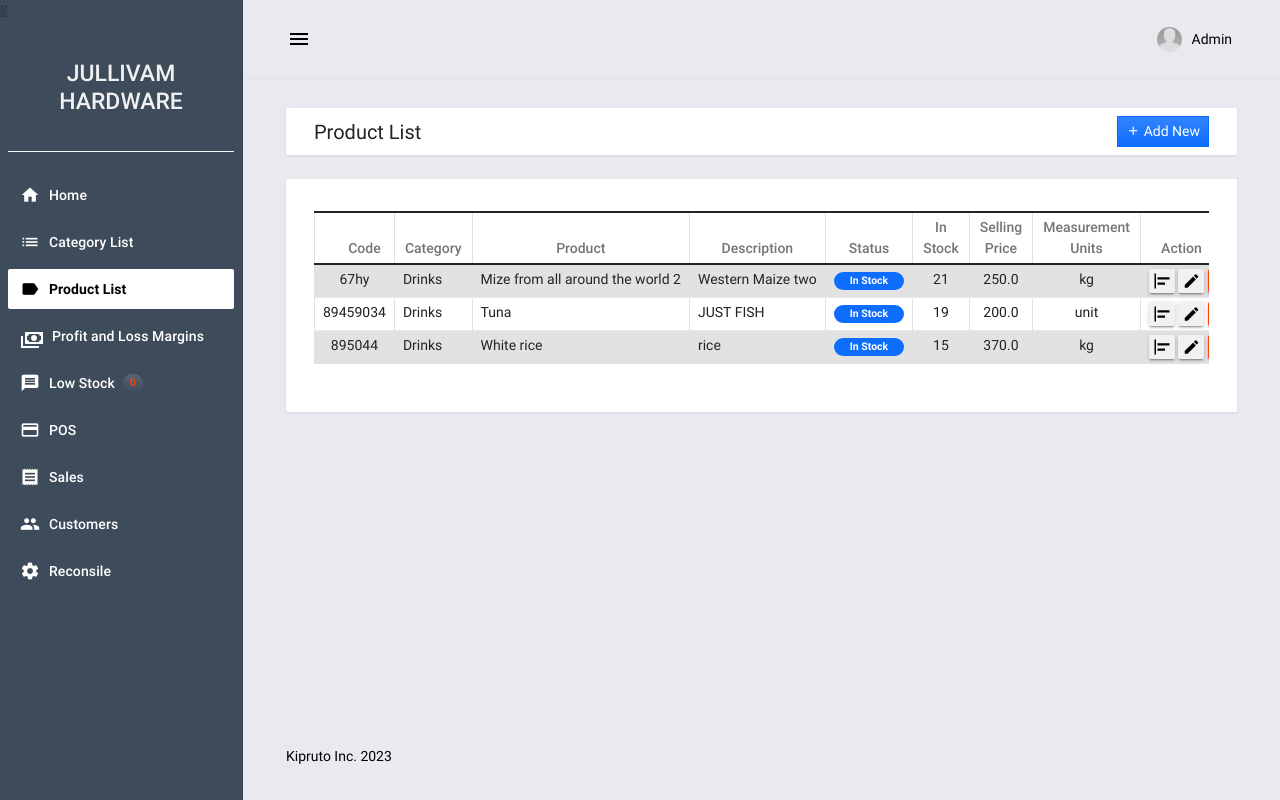
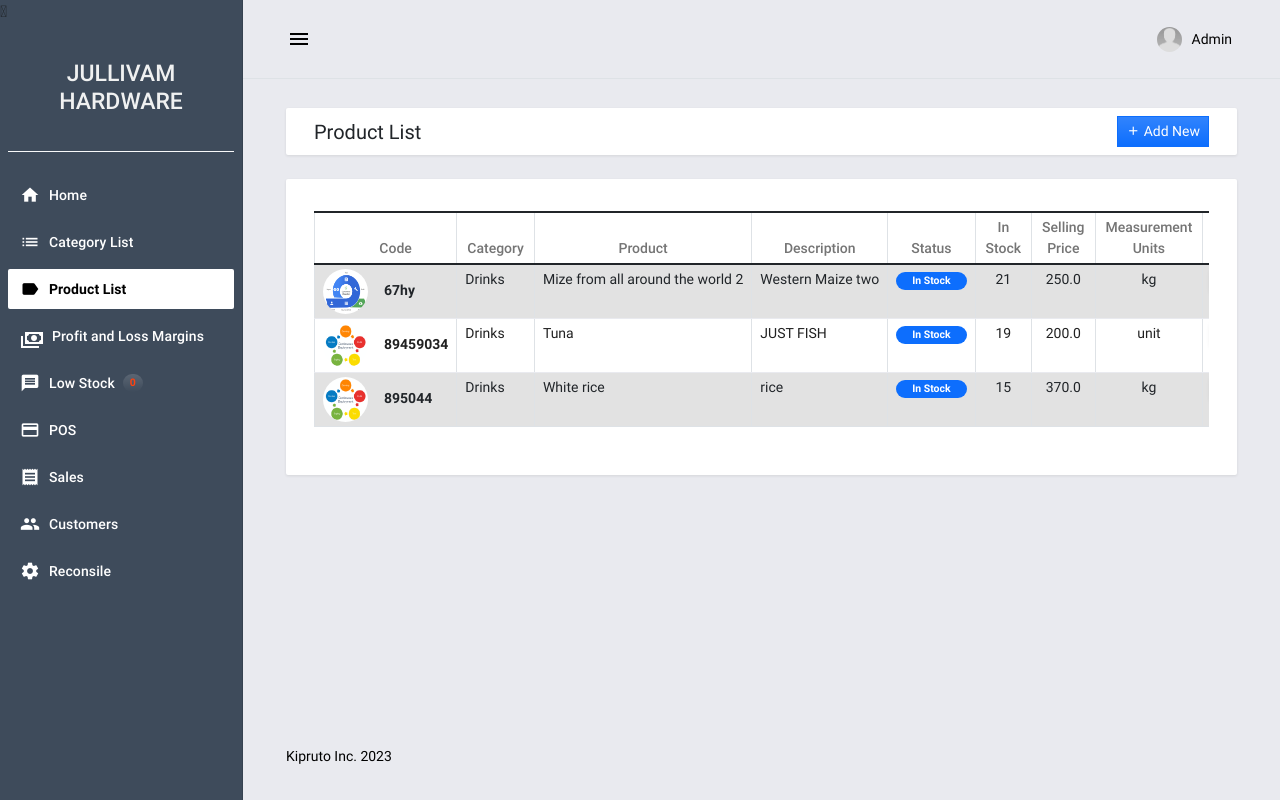
Before and after one commit to shumwe/x-pos, a Django app: page /pos/products in a window 1280 px wide. Run offline with Django 3.2, Linux system fonts and the light colour scheme; a user stored in the database is signed in; data comes from the database, SQL or seed files in the repository; both versions use the stored data as it was after the commit; data that the repository does not hold is empty; some libraries are stand-ins or nearby versions.

Commit message:
image to products

```diff
--- a/posApp/models.py
+++ b/posApp/models.py
@@ -61,6 +61,9 @@ class Category(models.Model):
         verbose_name = "Category"
         verbose_name_plural = verbose_name
 
+def product_image_path(instance, filename):
+    return f"product/{instance.code}/{filename}"
+
 class Products(models.Model):
     code = models.CharField(max_length=100)
     category_id = models.ForeignKey(Category, on_delete=models.CASCADE)
@@ -75,6 +78,7 @@ class Products(models.Model):
     product_count = models.IntegerField(default=10)
     measurement_units = models.CharField(max_length=55, default="units")
     minimum_stock = models.IntegerField(default=1, help_text="warning, low stock!!!")
+    image = models.ImageField(default="default-image.jpg")
 
     def __str__(self):
         return self.code + " - " + self.name
--- a/posApp/templates/posApp/manage_product.html
+++ b/posApp/templates/posApp/manage_product.html
@@ -1,5 +1,5 @@
 <div class="container-fluid">
-    <form action="" id="product-form">
+    <form action="" id="product-form" enctype="multipart/form-data">
         <input type="hidden" name="id" value="{% if product.pk %}{{product.pk}}{% endif %}">
         <div class="form-group mb-3">
             <label for="code" class="control-label">Code</label>
@@ -68,6 +68,10 @@
                 <label for="price" class="control-label">Minimum Stock <em class="text-danger">(warn when low)</em></label>
                 <input type="number" name="minimum_stock" id="minimum_stock" class="form-control form-control-sm rounded-0" value="{% if product.minimum_stock %}{{product.minimum_stock}}{% endif %}" required>
             </div>
+            <div class="form-group mb-3">
+                <label for="product_image" class="control-label">Image &nbsp; {% if product.image %}Current: <a href="{{product.image}}">{{product.image}}</a>{% endif %}</label>
+                <input type="file" name="product_image" id="product_image" class="form-control form-control-sm rounded-0" accept="image/*">
+            </div>
     </form>
     </div>
     <script>
--- a/posApp/templates/posApp/products.html
+++ b/posApp/templates/posApp/products.html
@@ -40,7 +40,14 @@
                 <tbody>
                     {% for product in products %}
                     <tr>
-                        <td class="px-2 py-1 text-center">{{ product.code }}</td>
+                        <td class="px-2 py-1 text-start">
+                            <div class="d-flex align-items-center">
+                                <img src="{{ product.image }}" alt="image"  style="width: 45px; height: 45px" class="rounded-circle"/>
+                                <div class="ms-3">
+                                    <p class="fw-bold mb-1"> {{ product.code }}</p>
+                                </div>
+                            </div>
+                        </td>
                         <td class="px-2 py-1 text-start">{{ product.category_id }}</td>
                         <td class="px-2 py-1 text-start">{{ product.name|lower|capfirst }}</td>
                         <td class="px-2 py-1 text-start">{{ product.description }}</td>
--- a/posApp/views.py
+++ b/posApp/views.py
@@ -11,6 +11,8 @@ import json, sys
 from datetime import date, datetime
 from posApp.forms import ReturnsForm, AddCustomerForm
 from django.views.generic import DeleteView
+from django.conf import settings
+from django.core.files.storage import FileSystemStorage
 
 # Login
 def login_user(request):
@@ -203,6 +205,11 @@ def manage_products(request):
 @login_required
 def save_product(request):
     data =  request.POST
+    product_image = request.FILES['product_image']
+    if product_image:
+        fs = FileSystemStorage()
+        filename = fs.save(product_image.name, product_image)
+        uploaded_file_url = fs.url(filename)
     resp = {'status':'failed'}
     id= ''
     if 'id' in data:
@@ -220,11 +227,11 @@ def save_product(request):
                 save_product = Products.objects.filter(id = data['id']).update(code=data['code'],
                 category_id=category, name=data['name'], description = data['description'],
                 buying_price = float(data['buying_price']), price = float(data['price']),status = data['status'], minimum_stock=data['minimum_stock'],
-                product_count=data['product_count'], measurement_units=data['measurement_units'], bought_count=data['bought_count'])
+                product_count=data['product_count'], measurement_units=data['measurement_units'], bought_count=data['bought_count'], image=uploaded_file_url)
             else:
                 save_product = Products(code=data['code'], category_id=category, name=data['name'],
                 description = data['description'], buying_price = float(data['buying_price']), price = float(data['price']),status = data['status'], minimum_stock=data['minimum_stock'],
-                product_count=data['product_count'], measurement_units=data['measurement_units'], bought_count=data['bought_count'])
+                product_count=data['product_count'], measurement_units=data['measurement_units'], bought_count=data['bought_count'], image=uploaded_file_url)
                 save_product.save()
             resp['status'] = 'success'
             messages.success(request, 'Product Successfully saved.')
```
Also changed, not shown: db.sqlite3, media/cd.png (added), media/cd_7pdZb77.png (added), media/continuous-integration.png (added), media/default-image.jpg (added), posApp/migrations/0024_products_image.py (added), posApp/migrations/0025_alter_products_image.py (added).
